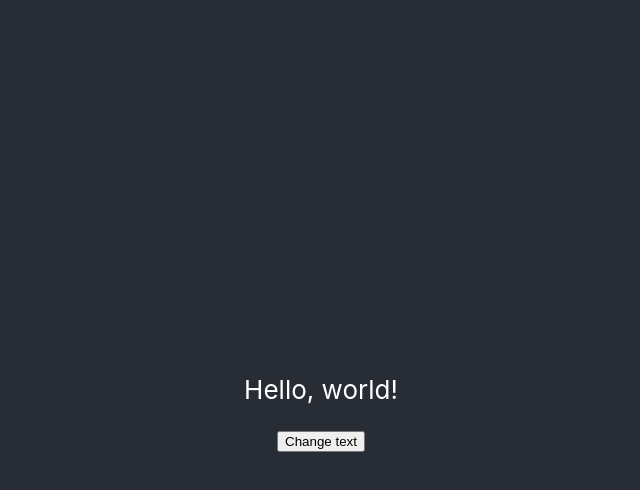
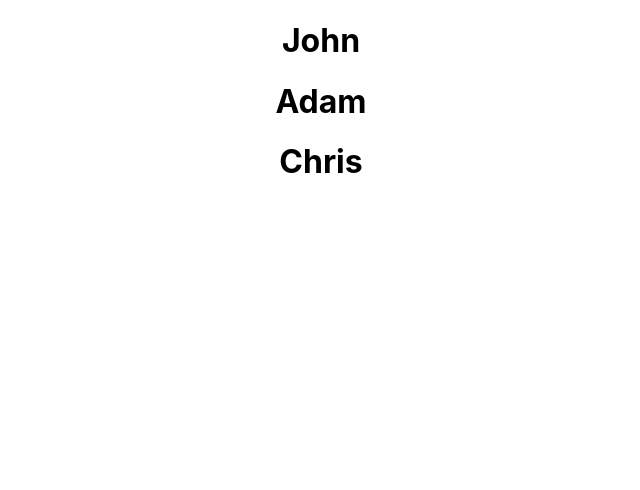
Before and after one commit to septimiubloj/react-tutorial, a React (Create React App) app: page / in a window 1280 px wide. Shown: the top 490 px of the page, without its empty margins (319-959 px from the left). Built offline with nearby package versions, Linux system fonts and the light colour scheme.

Commit message:
Render dynamic content
- use map to iterate over dynamic content from the app's state

```diff
--- a/src/App.js
+++ b/src/App.js
@@ -1,32 +1,34 @@
-// starting from React 17, it's not necssary to import React to use JSX
-import { Component } from "react"; // import destructured Component from react
+import { Component } from "react";
 import "./App.css";
 
-// Convert App from functional to class component:
-// - this allows more functionality vs. just returning HTML
 class App extends Component {
-  // - the class component also has a constructor method
   constructor() {
     super();
 
-    // - which gives access to the component's state
-    // - also gives access to setState method to modify this.state object
     this.state = {
-      string: "Hello, world!",
+      users: [
+        {
+          id: "1",
+          name: "John",
+        },
+        {
+          id: "2",
+          name: "Adam",
+        },
+        {
+          id: "3",
+          name: "Chris",
+        },
+      ],
     };
   }
 
-  // - access to the render method
   render() {
-    // - which has a return
     return (
       <div className="App">
-        <header className="App-header">
-          <p>{this.state.string}</p>
-          <button onClick={() => this.setState({ string: "Hello, universe!" })}>
-            Change text
-          </button>
-        </header>
+        {this.state.users.map(user => (
+          <h1 key={user.id}>{user.name}</h1>
+        ))}
       </div>
     );
   }
```
